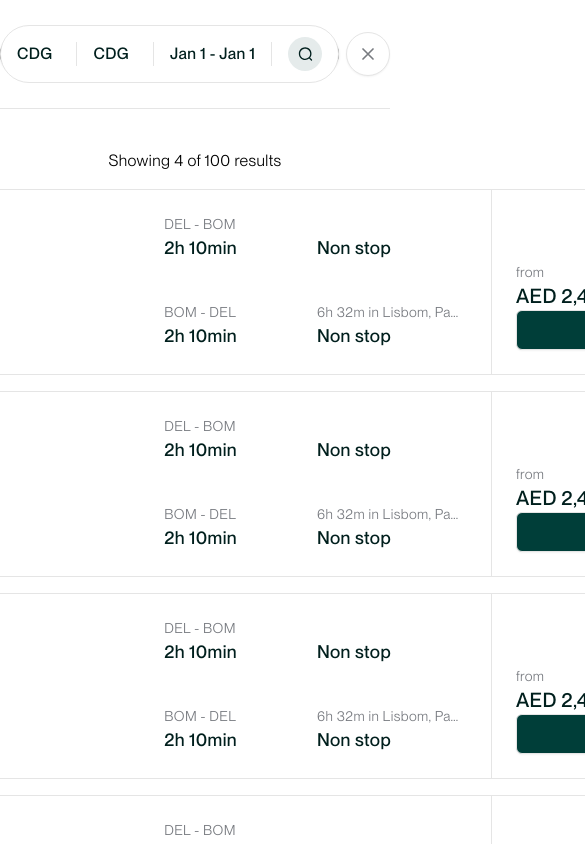
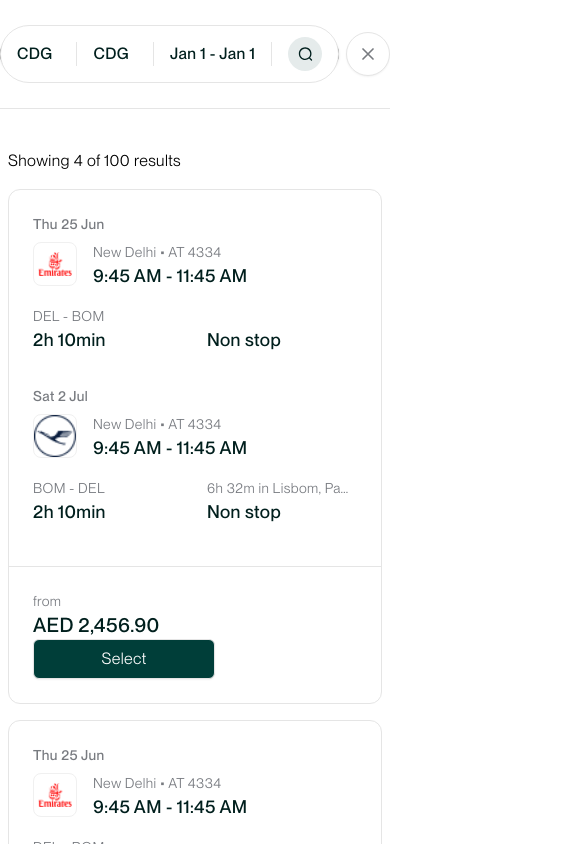
Before and after one commit to TTruongBill/KittChallenge, a Next.js app: page /results in a window 390 px wide. Shown: the top 844 px of the page, 585 px wide, since content can reach past the window. Built offline with nearby package versions, Linux system fonts and the light colour scheme.

Commit message:
feat: add logo + flights in result page are now responsive

```diff
--- a/src/app/globals.css
+++ b/src/app/globals.css
@@ -13,3 +13,7 @@
     --radius: 0.5rem;
   }
 }
+
+.dottedBorder {
+
+}
--- a/src/app/page.tsx
+++ b/src/app/page.tsx
@@ -9,7 +9,7 @@ import FlightSearch from "@/components/FlightSearch"
 export default function Home() {
 
   return (
-    <div className="flex flex-col justify-center items-center">
+    <div className="flex flex-col justify-center items-center border-dashed border-x-2 mx-4" >
       <h1 className="text-[36px] font-semibold">Good afternoon, Brian</h1>
       <Card>
         <CardHeader>
--- a/src/app/results/page.tsx
+++ b/src/app/results/page.tsx
@@ -6,8 +6,10 @@ export function Results() {
     return(
         <section>
             <Header />
-            <div className="w-full flex flex-col justify-center items-center mt-10 gap-4">
-                <p className="">Showing 4 of 100 results</p>
+            <div className="flex flex-col justify-center items-center mt-10 gap-4 mx-2 lg:mx-8">
+                <div className="w-full max-w-[1056px]">
+                    <p className="">Showing 4 of 100 results</p>
+                </div>
                 <SheetSideCard>
                     <Cards />
                 </SheetSideCard>
--- a/src/components/Cards/index.tsx
+++ b/src/components/Cards/index.tsx
@@ -2,28 +2,34 @@ import { Card, CardContent, CardFooter } from "@/components/ui/card";
 import { Separator } from "@/components/ui/separator";
 import { Button } from "@/components/ui/button";
 import { FlightInfoProps } from "./types";
+import Image from "next/image";
 
 export function Cards() {
     return(
-        <Card className="flex flex-row w-[1056px] h-[186px] justify-between shadow-none cursor-pointer bg-white hover:bg-gray-bg">
-            <CardContent className="flex flex-col w-full pt-6 gap-10">
+        <Card className="flex flex-col md:flex-row md:h-[220px] max-w-[1056px] w-full justify-between shadow-none cursor-pointer bg-white hover:bg-gray-bg">
+            <CardContent className="flex flex-col w-full pt-6 gap-4">
                 <FlightInfo
                     name="New Delhi • AT 4334"
                     time="9:45 AM - 11:45 AM"
                     direction="DEL - BOM"
                     eta="2h 10min"
                     secondFlightStopAmount="Non stop"
+                    date="Thu 25 Jun"
+                    img="/img/emiratesLogo.png"
                 />
                 <FlightInfo
                     name="New Delhi • AT 4334"
                     time="9:45 AM - 11:45 AM"
                     direction="BOM - DEL"
                     eta="2h 10min"
+                    date="Sat 2 Jul"
                     secondFlightName="6h 32m in Lisbom, Pawewa"
                     secondFlightStopAmount="Non stop"
+                    img="/img/lufthansaLogo.png"
                 />
             </CardContent>
-            <Separator orientation="vertical" />
+            <Separator orientation="vertical"/>
+            <Separator className="md:hidden mb-6" />
             <CardFooter className="flex flex-col items-start justify-end">
                 <p className="text-gray-secondary text-sm">from</p>
                 <h2 className="font-medium text-secondary text-xl">AED 2,456.90</h2>
@@ -35,14 +41,21 @@ export function Cards() {
     )
 }
 
-function FlightInfo({name, time, direction, eta, secondFlightName, secondFlightStopAmount}: FlightInfoProps){
+function FlightInfo({date, name, time, direction, eta, secondFlightName, secondFlightStopAmount, img}: FlightInfoProps){
     return(
-        <div className="flex flex-row items-end justify-between">
+        <div className="flex flex-col">
+            <p className="text-sm text-gray-secondary font-medium mb-2">{date}</p>
+            <div className="flex flex-col md:flex-row md:items-end justify-between">
+                <div className="flex flex-row gap-4">
+                    <div className="w-[44px] h-[44px] border rounded-lg border-gray-from">
+                        <Image src={img} alt="" fill={true} objectFit='contain' className="!relative"/>
+                    </div>
                     <div className="flex flex-col">
                         <p className="text-gray-secondary text-sm">{name}</p>
                         <h2 className="font-medium text-secondary text-lg">{time}</h2>
                     </div>
-            <div className="flex flex-row gap-20">
+                </div>
+                <div className="flex flex-row justify-between gap-20 my-4 md:my-0">
                     <div className="flex flex-col items-start">
                         <p className="text-gray-secondary text-sm">{direction}</p>
                         <h2 className="font-medium text-secondary text-lg">{eta}</h2>
@@ -53,6 +66,8 @@ function FlightInfo({name, time, direction, eta, secondFlightName, secondFlightS
                     </div>
                 </div>
             </div>
+        </div>
+
     )
 }
 export default Cards;
--- a/src/components/Cards/types.ts
+++ b/src/components/Cards/types.ts
@@ -1,9 +1,11 @@
 
 export interface FlightInfoProps {
+    date: string;
     name: string;
     time: string;
     direction: string;
     eta: string;
     secondFlightName?: string;
     secondFlightStopAmount: string;
+    img: string;
 }
--- a/src/components/FlightDetails/index.tsx
+++ b/src/components/FlightDetails/index.tsx
@@ -1,7 +1,8 @@
 import { Icons } from "@/components/icons";
 import { FlightDetailsProps } from "./types"
+import Image from "next/image";
 
-export function FlightDetails({date, arrivalTime, airportCode, airport, img, airline, airlineCode, classType, classTypeCode, time, dotted, border = "none"}: FlightDetailsProps) {
+export function FlightDetails({date, arrivalTime, airportCode, airport, img, airline, airlineCode, classType, classTypeCode, time, border = "none"}: FlightDetailsProps) {
 
    const borderType = () => {if(border == "solid"){
         return "border-solid"
@@ -29,8 +30,12 @@ export function FlightDetails({date, arrivalTime, airportCode, airport, img, air
                     )}
                 </div>
                 {border == "solid" && (
-                    <div className="flex flex-row pt-6">
-                        <img></img>
+                    <div className="flex flex-row pt-6 gap-4">
+                        {img && (
+                            <div className="h-[28px] w-[28px] border rounded-lg border-gray-from">
+                                <Image src={img ?? ''} alt="" fill={true} objectFit='contain' className="!relative"/>
+                            </div>
+                        )}
                         <div className="flex flex-col text-gray text-xs">
                             <p>{airline}<span className="font-sans"> • </span>{airlineCode}</p>
                             <p>{classType}<span className="font-sans"> • </span>{classTypeCode}</p>
--- a/tailwind.config.ts
+++ b/tailwind.config.ts
@@ -8,6 +8,13 @@ const config: Config = {
 	  "./src/app/**/*.{js,ts,jsx,tsx,mdx}",
 	],
 	theme: {
+	  screens: {
+		'sm': '640px',
+		'md': '860px',
+		'lg': '1024px',
+		'xl': '1280px',
+		'2xl': '1536px',
+	  },
 	  extend: {
 		colors: {
 		  background: 'var(--background)',
@@ -20,15 +27,16 @@ const config: Config = {
 		  'gray-secondary': '#787B80',
 		  'gray-from': '#F0F0F0',
 		  'gray-bg-sheet': '#E6E8EB',
-			text: '#000C0B'
+		  text: '#000C0B',
 		},
 		borderRadius: {
 		  lg: 'var(--radius)',
 		  md: 'calc(var(--radius) - 2px)',
-  			sm: 'calc(var(--radius) - 4px)'
-  		}
-  	}
+		  sm: 'calc(var(--radius) - 4px)',
+		},
+	  },
 	},
 	plugins: [require("tailwindcss-animate")],
   };
+
   export default config;
```
Also changed, not shown: public/img/emiratesLogo.png (added), public/img/lufthansaLogo.png (added). Lines whose indentation alone changed are shown as unchanged.
